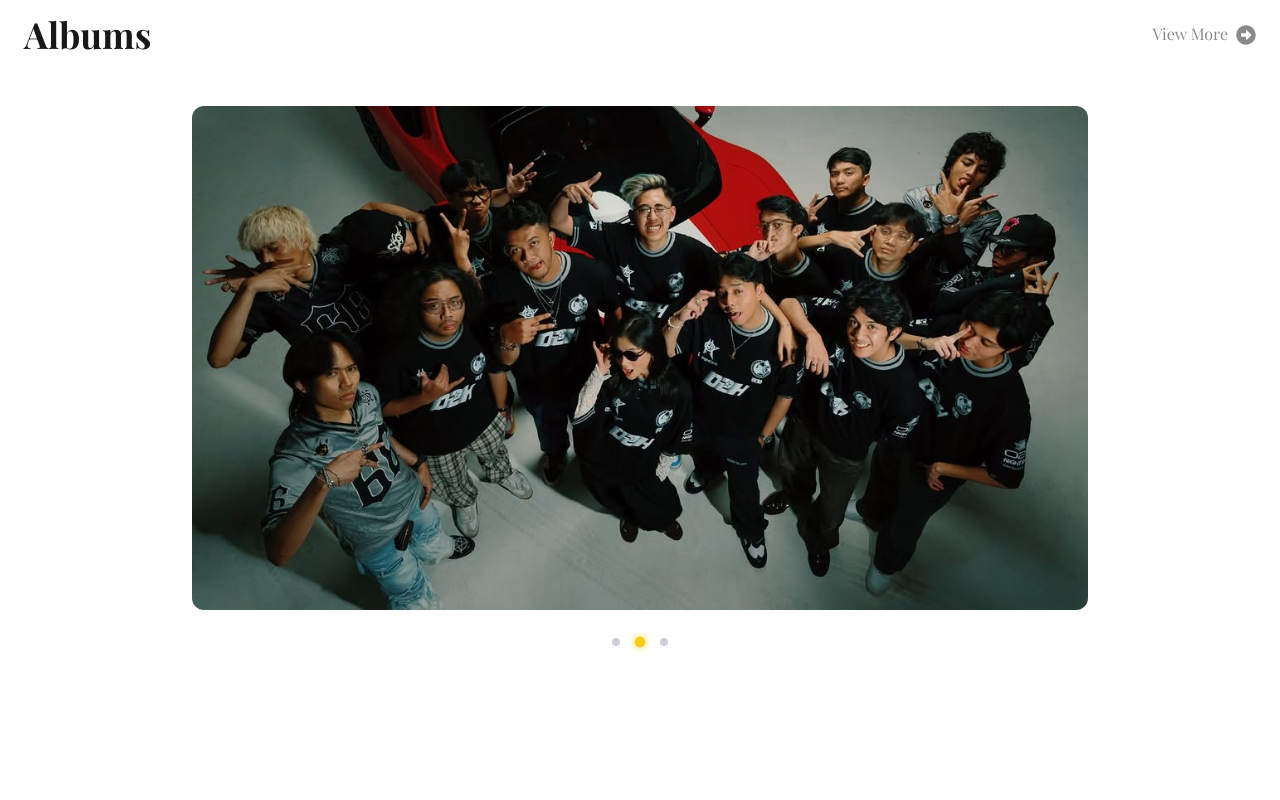
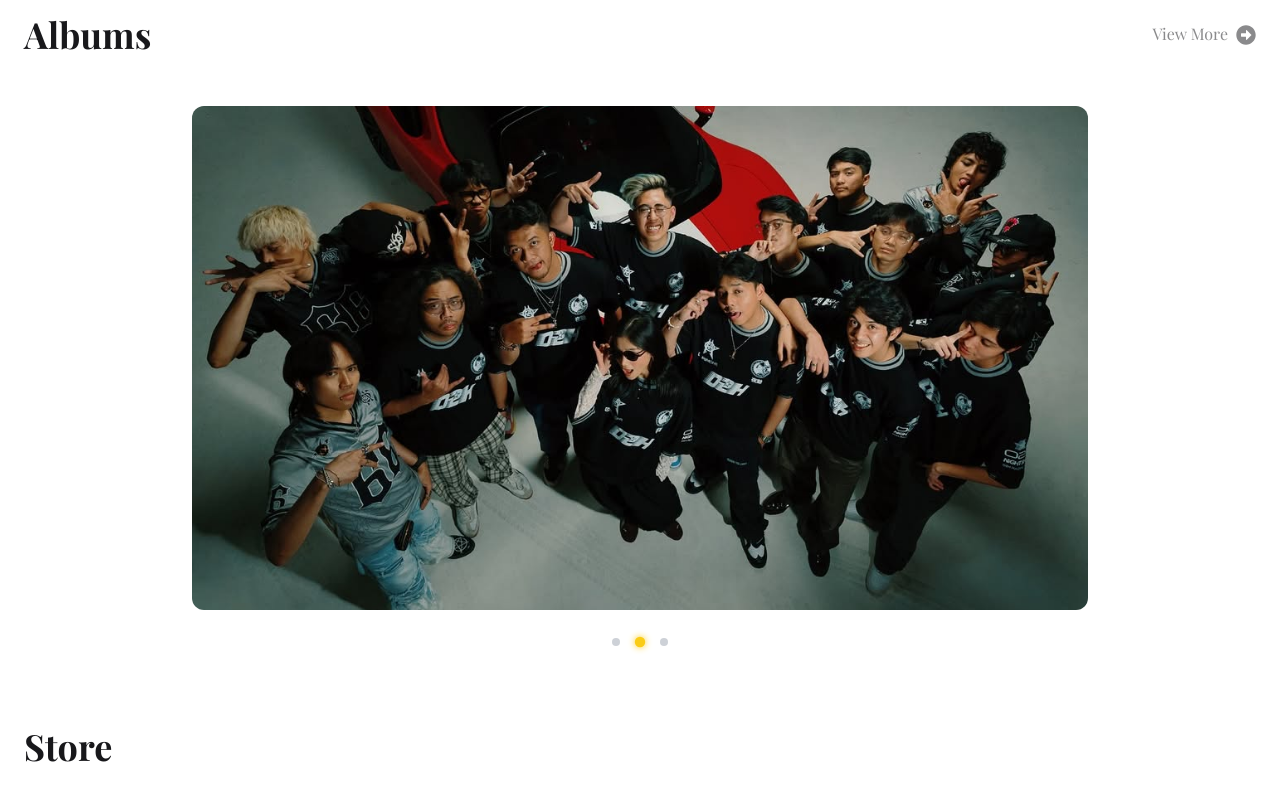
Before and after one commit to WasnDChii4/o2h-website, a Next.js app: page / in a window 1280 px wide. Shown: the part 1256-2056 px from the top of the page. Before the commit the page ends 1942 px from the top, so only its background shows below. Built offline with nearby package versions, Linux system fonts and the light colour scheme.

Commit message:
Update code

```diff
--- a/app/components/StoreScreen.tsx
+++ b/app/components/StoreScreen.tsx
@@ -1,11 +1,32 @@
 import Link from "next/link";
+import { Playfair_Display } from "next/font/google";
+
+const playfairDisplayBold = Playfair_Display({
+  weight: "700",
+  subsets: ["latin"],
+});
+
+const playfairDisplayRegular = Playfair_Display({
+  weight: "400",
+  subsets: ["latin"],
+});
 
 const StoreScreen = () => {
   return (
-    <div>
+    <section className="py-10">
+      <div className="max-w-7xl mx-auto px-6">
+        <div className="flex items-center justify-between mb-10">
+          <h1
+            className={`text-3xl md:text-4xl text-center md:text-left font-bold ${playfairDisplayBold.className}`}
+          >
+            Store
+          </h1>
+        </div>
 
-    </div>
-  )
-}
+        <div></div>
+      </div>
+    </section>
+  );
+};
 
 export default StoreScreen;
```
